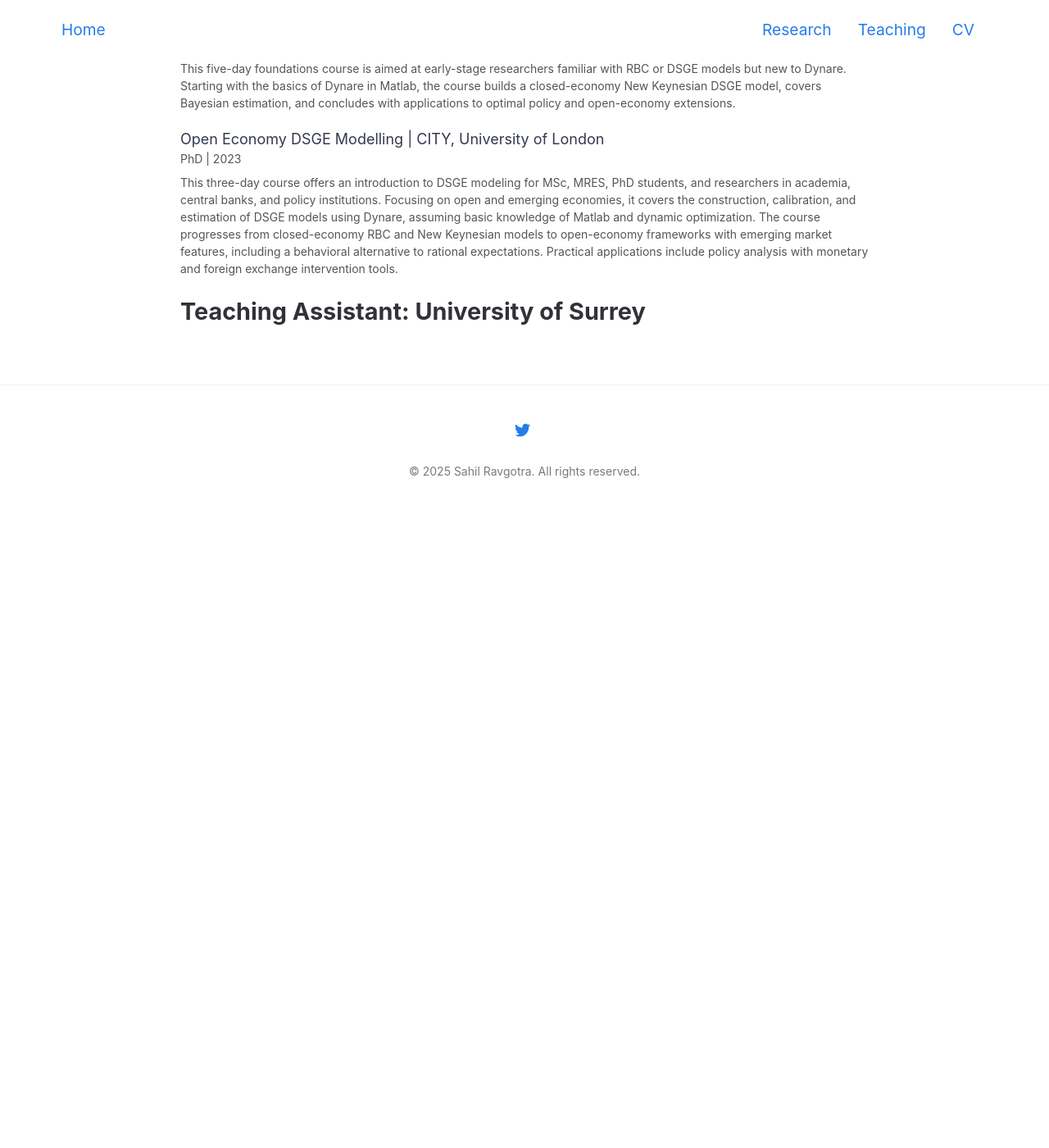
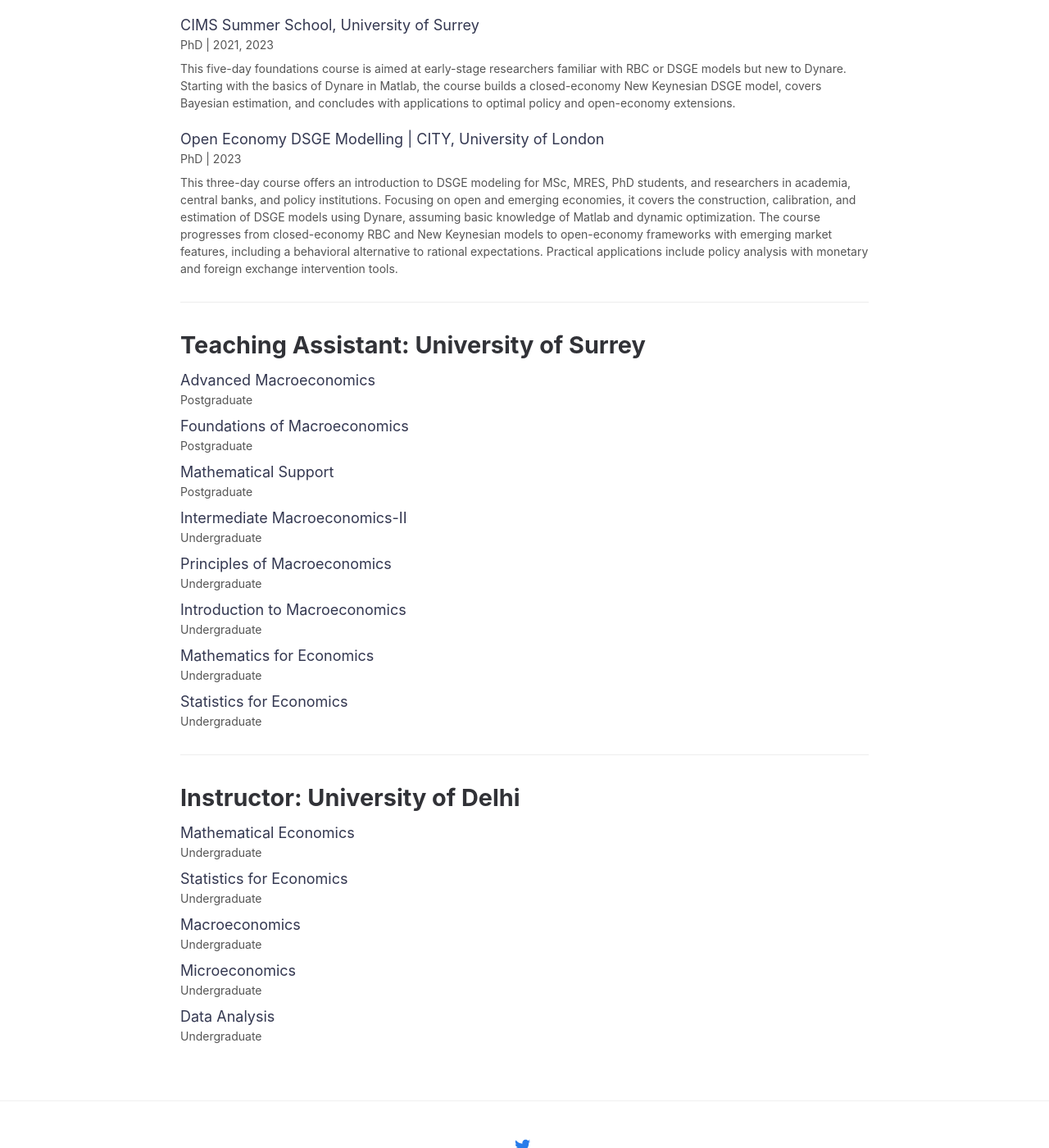
Before and after one commit to ravgotrasahil/ravgotrasahil-github.io, a Jekyll site: the page built from teaching.md, in a window 1280 px wide and 1400 px high, scrolled down 1323 px. Shown: the whole window at 82% size. Built offline with Jekyll 4.4.1, drawn with Linux system fonts in a browser that asks for light colours; before the commit the page ends 1953 px from its top, so only the background shows below that.

Commit message:
Update teaching.md

```diff
--- a/teaching.md
+++ b/teaching.md
@@ -81,4 +81,127 @@
 
 
 
+<hr style="margin: 30px 0;">
+
 <h2>Teaching Assistant: University of Surrey</h2>
+
+<p style="margin-bottom: 0.5rem;">
+  <span style="font-size: 18px; color: #343851;">
+    Advanced Macroeconomics
+  </span><br>
+  <span style="font-size: 14px; color: #555;">
+    Postgraduate
+  </span>
+</p>
+
+<p style="margin-bottom: 0.5rem;">
+  <span style="font-size: 18px; color: #343851;">
+    Foundations of Macroeconomics
+  </span><br>
+  <span style="font-size: 14px; color: #555;">
+    Postgraduate
+  </span>
+</p>
+
+<p style="margin-bottom: 0.5rem;">
+  <span style="font-size: 18px; color: #343851;">
+    Mathematical Support
+  </span><br>
+  <span style="font-size: 14px; color: #555;">
+    Postgraduate
+  </span>
+</p>
+
+<p style="margin-bottom: 0.5rem;">
+  <span style="font-size: 18px; color: #343851;">
+    Intermediate Macroeconomics-II
+  </span><br>
+  <span style="font-size: 14px; color: #555;">
+    Undergraduate
+  </span>
+</p>
+
+<p style="margin-bottom: 0.5rem;">
+  <span style="font-size: 18px; color: #343851;">
+    Principles of Macroeconomics
+  </span><br>
+  <span style="font-size: 14px; color: #555;">
+    Undergraduate
+  </span>
+</p>
+
+<p style="margin-bottom: 0.5rem;">
+  <span style="font-size: 18px; color: #343851;">
+    Introduction to Macroeconomics
+  </span><br>
+  <span style="font-size: 14px; color: #555;">
+    Undergraduate
+  </span>
+</p>
+
+<p style="margin-bottom: 0.5rem;">
+  <span style="font-size: 18px; color: #343851;">
+    Mathematics for Economics
+  </span><br>
+  <span style="font-size: 14px; color: #555;">
+    Undergraduate
+  </span>
+</p>
+
+<p style="margin-bottom: 0.5rem;">
+  <span style="font-size: 18px; color: #343851;">
+    Statistics for Economics
+  </span><br>
+  <span style="font-size: 14px; color: #555;">
+    Undergraduate
+  </span>
+</p>
+
+<hr style="margin: 30px 0;">
+
+<h2>Instructor: University of Delhi</h2>
+
+<p style="margin-bottom: 0.5rem;">
+  <span style="font-size: 18px; color: #343851;">
+    Mathematical Economics
+  </span><br>
+  <span style="font-size: 14px; color: #555;">
+    Undergraduate
+  </span>
+</p>
+
+<p style="margin-bottom: 0.5rem;">
+  <span style="font-size: 18px; color: #343851;">
+    Statistics for Economics
+  </span><br>
+  <span style="font-size: 14px; color: #555;">
+    Undergraduate
+  </span>
+</p>
+
+<p style="margin-bottom: 0.5rem;">
+  <span style="font-size: 18px; color: #343851;">
+    Macroeconomics
+  </span><br>
+  <span style="font-size: 14px; color: #555;">
+    Undergraduate
+  </span>
+</p>
+
+<p style="margin-bottom: 0.5rem;">
+  <span style="font-size: 18px; color: #343851;">
+    Microeconomics
+  </span><br>
+  <span style="font-size: 14px; color: #555;">
+    Undergraduate
+  </span>
+</p>
+
+<p style="margin-bottom: 0.5rem;">
+  <span style="font-size: 18px; color: #343851;">
+    Data Analysis
+  </span><br>
+  <span style="font-size: 14px; color: #555;">
+    Undergraduate
+  </span>
+</p>
```
